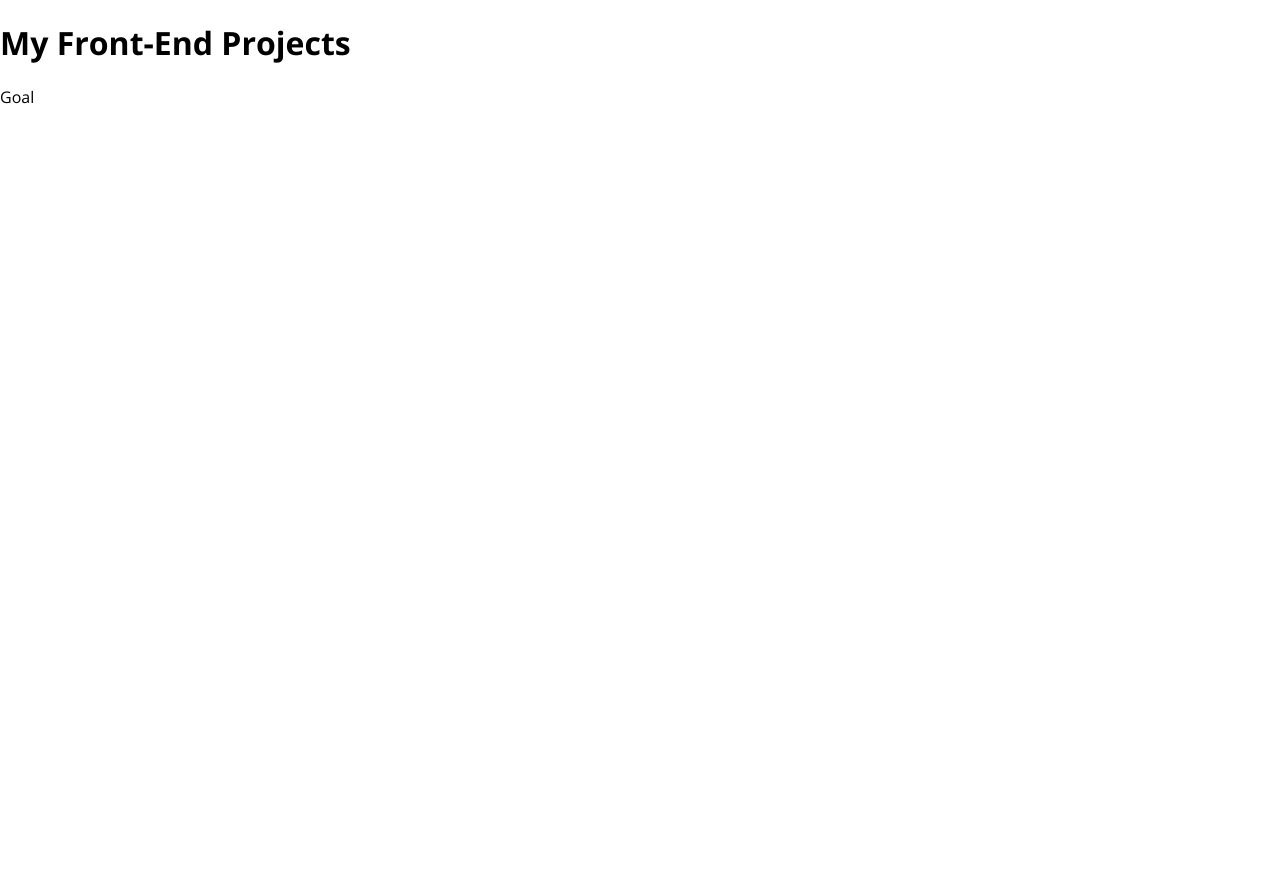
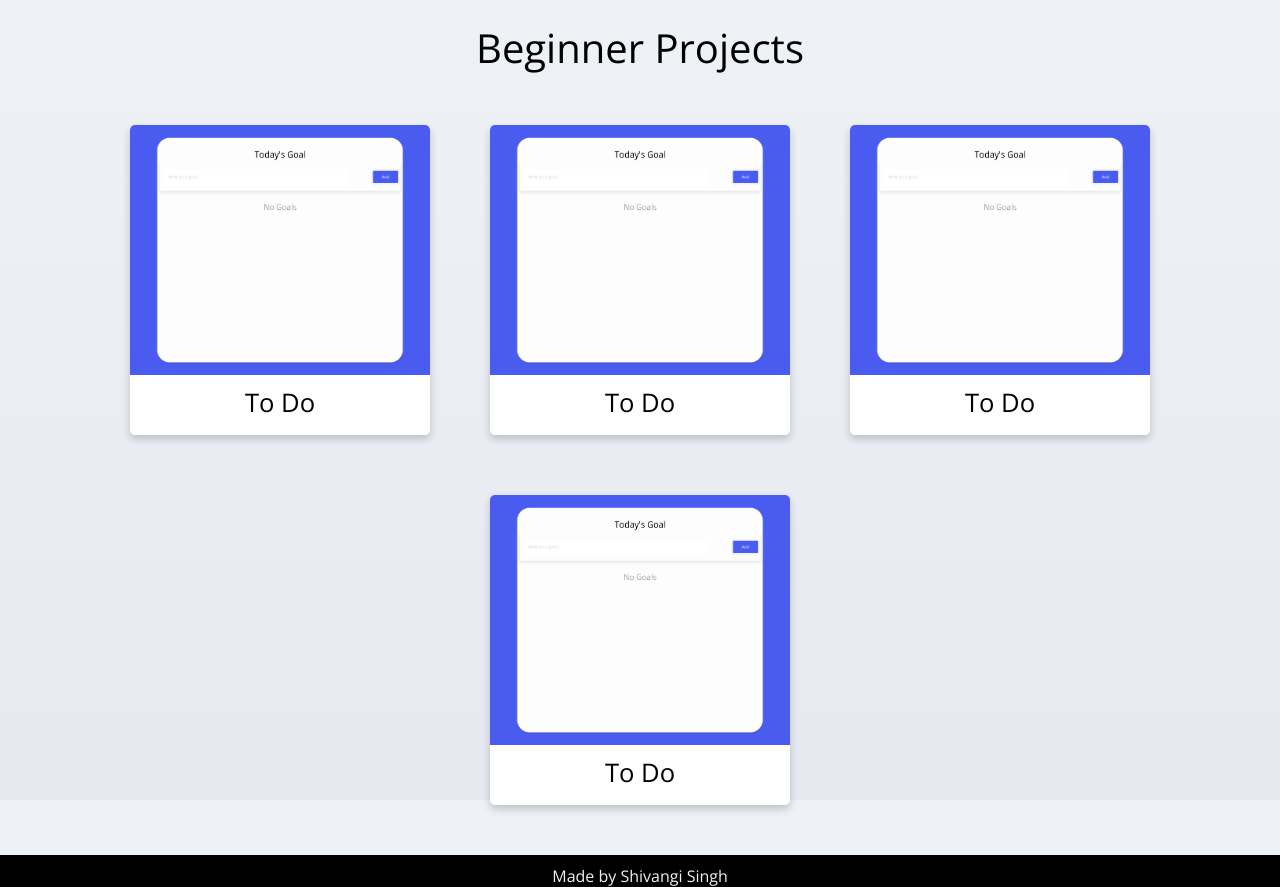
Before and after one commit to Shivangi020/React-Project, a React (Create React App) app: page / in a window 1280 px wide. Before the commit the page ends 800 px from the top, so only its background shows below. Built offline with nearby package versions, Linux system fonts and the light colour scheme.

Commit message:
Implemented basic todo function

```diff
--- /dev/null
+++ b/src/00-MainApp/Card.jsx
@@ -0,0 +1,21 @@
+import React from 'react'
+
+import goalThumbnail from '../Image/goal.png'
+import './MainApp.css'
+
+function Card({navigateHandler}) {
+
+
+  return (
+    <div className='card-cn' onClick={()=>navigateHandler('/togoal')}>
+        <div className='image-cn'>
+            <img src={goalThumbnail} alt='Goal'></img>
+        </div>
+        <div className='detail-cn'>
+            <div className='app-title'>To Do</div>
+        </div>
+    </div>
+  )
+}
+
+export default Card
--- /dev/null
+++ b/src/00-MainApp/Links.jsx
@@ -0,0 +1,31 @@
+import React from "react";
+import Card from "./Card";
+import { useNavigate } from 'react-router-dom'
+
+function Links() {
+  const navigate = useNavigate()
+  const navigateHandler = (path)=>{
+    console.log(path)
+   navigate({
+    pathname:path
+   })
+  }
+  return (
+    <main>
+      <header>
+        <h1>Beginner Projects</h1>
+      </header>
+      <section className="cards">
+       <Card navigateHandler={navigateHandler}/>
+       <Card/>
+       <Card/>
+       <Card/>
+      </section>
+      <footer>
+        Made by Shivangi Singh
+      </footer>
+    </main>
+  );
+}
+
+export default Links;
--- /dev/null
+++ b/src/00-MainApp/MainApp.css
@@ -0,0 +1,67 @@
+main{
+    height: 100vh;
+    display: flex;
+    flex-direction: column;
+    padding-top: 20px;
+}
+.cards{
+    flex: 1;
+    display: flex;
+    flex-wrap: wrap;
+    justify-content: center;
+    padding: 20px;
+    margin: 0 auto;
+}
+
+.card-cn{
+    margin: 30px;
+    width: 300px;
+    height: 310px;
+    box-shadow: 0 4px 8px 0 rgba(0,0,0,0.2);
+    transition: 0.3s;
+    background-color: white;
+    border-radius: 5px;
+    overflow: hidden;
+    cursor: pointer;
+}
+
+.card-cn:hover{
+    box-shadow: 0 8px 16px 0 rgba(0,0,0,0.2);
+}
+.image-cn{
+    width: 100%;
+    height: 250px;
+}
+
+.image-cn img{
+    width: 100%;
+    height: 100%;
+    object-fit: fill;
+}
+
+.detail-cn{
+    height: calc(100% - 250px);
+    display: flex;
+    flex-direction: column;
+    align-items: center;
+}
+
+.app-title{
+    padding-top: 10px;
+    font-size: 1.6em;
+    font-weight: 300;
+}
+
+.horizontal-css{
+    width: 250px;
+    color: #f0f0f0;
+}
+
+footer{
+    text-align: center;
+    padding-top: 10px;
+    font-weight: 200;
+    color: #f0f0f0;
+    background-color: black;
+    height: 55px;
+}
--- a/src/01-ToGoal/EmptyList.jsx
+++ b/src/01-ToGoal/EmptyList.jsx
@@ -2,8 +2,8 @@ import React from 'react'
 
 function EmptyList() {
   return (
-    <div>
-        No Goals Yet
+    <div className='empty-list-cn'>
+        No Goals
     </div>
   )
 }
--- a/src/01-ToGoal/GoalList.jsx
+++ b/src/01-ToGoal/GoalList.jsx
@@ -1,56 +1,56 @@
-import React ,{useContext} from 'react'
-import { GoalGlobalData } from './ToGoal';
-import {FaRegEdit} from 'react-icons/fa'
-import {BsHourglassSplit} from 'react-icons/bs'
-import {RiDeleteBin6Line} from 'react-icons/ri'
+import React, { useContext } from "react";
+import { GoalGlobalData } from "./ToGoal";
+import {RiDeleteBin5Fill} from 'react-icons/ri'
 
 function GoalList() {
   const { goals, setGoals } = useContext(GoalGlobalData);
 
-
   const deleteGoal = (index) => {
-      const removeItem = goals.filter((todo) => {
-        return todo.id !== index;
+    const newGoals = goals.filter((item)=>{
+      return item.id !== index
     });
-      setGoals(removeItem);
+    setGoals(newGoals)
   };
 
+  const handleCheckbox = (e,index) =>{
+    const checkedGoal = [...goals]
+    if(e.target.checked){
+       checkedGoal.map((item)=>{
+        if(item.id === index){
+          item.isCompleted = true
+        }
+        return item
+       })
 
+    }else{
+      checkedGoal.map((item)=>{
+        if(item.id === index){
+          item.isCompleted = false
+        }
+        return item
+      })
+    }
+    setGoals(checkedGoal)
+  }
 
   return (
     <ul className="list">
       {goals.map((goalList, index) => {
-      const { goal, posted_date, due_date, id } = goalList;
+        const { goal, id ,isCompleted} = goalList;
         return (
           <li key={index}>
-          <input type="checkbox"></input>
-          <label>
-            {goal}
-          </label>
-          <div className="due-date-cn">
-            <i className="due-i">
-              <BsHourglassSplit />
-            </i>
-            <span>{due_date}</span>
+            <div  className={isCompleted?'goal-label test':'goal-label'}>
+            <input type="checkbox" onClick={(e)=>handleCheckbox(e,id)}></input>
+            <label>{goal}</label>
             </div>
-          <div className="list-icon-cn">
-            <section className="list-icon">
-              <i className="icon edit-i">
-                <FaRegEdit />
-              </i>
-              <i className="icon del-i">
-                <RiDeleteBin6Line onClick={() => deleteGoal(id)} />
-              </i>
-            </section>
-            <section className="date-cn">
-              <i className="date-i-icon"></i><span className="date-i">{posted_date}</span>
-            </section>
+            <div className="goal-action">
+              <div className="del-i" onClick={()=>deleteGoal(id)}><RiDeleteBin5Fill className="icon"/></div>
             </div>
           </li>
         );
       })}
     </ul>
-  )
+  );
 }
 
-export default GoalList
+export default GoalList;
--- a/src/01-ToGoal/Input.jsx
+++ b/src/01-ToGoal/Input.jsx
@@ -1,22 +1,12 @@
 import React, { useContext, useState } from "react";
 import { GoalGlobalData } from "./ToGoal";
-import { addLeadingZeros, dateFormatter } from "./functions";
+
 
 function Input() {
   const { goals, setGoals } = useContext(GoalGlobalData);
-  let currentDatetime = new Date();
-  let formattedDate =
-    currentDatetime.getFullYear() +
-    "-" +
-    addLeadingZeros(currentDatetime.getMonth() + 1) +
-    "-" +
-    addLeadingZeros(currentDatetime.getDate());
-
   const [inputValue, setInputValue] = useState({
     id: "",
     goal: "",
-    posted_date: new Date().toLocaleDateString(),
-    due_date: new Date().toLocaleDateString(),
     isCompleted: false,
   });
 
@@ -27,21 +17,17 @@ function Input() {
     } else {
       alert("Please write your goal");
     }
-    localStorage.setItem('goals',goals)
     setInputValue({ ...inputValue, goal: "" });
   };
 
   const handleInput = (e) => {
+    const uniqueID = Math.floor(Math.random()*100) + Date.now()+goals.length
+
     setInputValue({
       ...inputValue,
       goal: e.target.value,
-      id: inputValue.goal.length,
+      id: uniqueID,
     });
-  };
-
-  const handledate = (e) => {
-    const due_date = dateFormatter(e.target.value);
-    setInputValue({ ...inputValue, due_date: due_date });
   };
 
   return (
@@ -53,14 +39,6 @@ function Input() {
         onChange={handleInput}
         value={inputValue.goal}
       />
-      <i className="date-in"></i>
-      <input
-        type="date"
-        className="input-date"
-        onChange={handledate}
-        min={formattedDate}
-      ></input>
-      <label className="date-label"></label>
       <button type="submit" className="btn">
         Add
       </button>
--- a/src/01-ToGoal/List.jsx
+++ b/src/01-ToGoal/List.jsx
@@ -6,7 +6,7 @@ import { GoalGlobalData } from "./ToGoal";
 
 function List() {
   const {goals} = useContext(GoalGlobalData)
-  console.log(goals.length)
+
   return (
     <div className="list-cn">
   {
--- a/src/01-ToGoal/ToGoal.jsx
+++ b/src/01-ToGoal/ToGoal.jsx
@@ -1,31 +1,30 @@
-import React ,{createContext, useState}from 'react'
-import Input from './Input'
-import List from './List'
-import './ToGoal.css'
-import {SiCheckmarx} from 'react-icons/si'
+import React, { createContext, useState } from "react";
+import Input from "./Input";
+import List from "./List";
+import "./ToGoal.css";
 
 export const GoalGlobalData = createContext();
 
 function ToGoal() {
-    const [goals ,setGoals] = useState([])
+  const [goals, setGoals] = useState([]);
 
   return (
-    <GoalGlobalData.Provider value={{goals,setGoals}}>
-    <main className='goal-main'>
-       <section className='goal-container'>
-        <header>
-            <span className='h1-icon'><SiCheckmarx/></span><h1>oals</h1>
-        </header>
-        <div className='input-div'>
-            <Input/>
-        </div>
-        <div className='goal-list'>
-            <List/>
-        </div>
-       </section>
-    </main>
+    <GoalGlobalData.Provider value={{ goals, setGoals }}>
+      <div className="goal-main">
+        <section className="goal-container">
+          <header><h1>Today's Goal</h1>
+          </header>
+
+          <div className="input-div">
+            <Input />
+          </div>
+          <div className="goal-list">
+            <List />
+          </div>
+        </section>
+      </div>
     </GoalGlobalData.Provider>
-  )
+  );
 }
 
-export default ToGoal
+export default ToGoal;
--- a/src/App.jsx
+++ b/src/App.jsx
@@ -1,20 +1,15 @@
-import React,{useState,createContext} from "react";
-import { BrowserRouter as Router , Routes, Route } from "react-router-dom";
+import React from "react";
+import { BrowserRouter as Router, Routes, Route } from "react-router-dom";
 import ToGoal from "./01-ToGoal/ToGoal";
-import Links from "./Links";
-export const GlobalData = createContext();
+import Links from "./00-MainApp/Links";
 
 function App() {
-  const [url,setUrl] = useState('');
-
   return (
     <Router>
-    <GlobalData.Provider value={{url,setUrl}}>
       <Routes>
-          <Route path="/" element={<Links/>}></Route>
-          <Route path="/togoal" element={<ToGoal/>} ></Route>
+        <Route path="/" element={<Links />}></Route>
+        <Route path="/togoal" element={<ToGoal />}></Route>
       </Routes>
-    </GlobalData.Provider>
     </Router>
   );
 }
--- a/src/Links.jsx
+++ /dev/null
@@ -1,30 +0,0 @@
-import React from 'react'
-import { useNavigate } from 'react-router-dom'
-
-function Links() {
-  const navigate = useNavigate();
-
-  const handleNavigate = (path)=>{
-
-    navigate({
-      pathname : path
-    })
-  }
-
-  return (
-    <main>
-        <header>
-          <h1>My Front-End Projects</h1>
-          </header>
-        <section>
-            <div className='card card-1'>
-                <div className='image-cn' onClick={()=>handleNavigate('/togoal')}>Goal</div>
-                <div className='link-cn'></div>
-            </div>
-        </section>
-        <footer></footer>
-    </main>
-  )
-}
-
-export default Links
--- a/src/index.css
+++ b/src/index.css
@@ -1,13 +1,22 @@
+@import url('https://fonts.googleapis.com/css2?family=Open+Sans:ital,wght@0,300;0,400;0,500;0,600;0,700;0,800;1,300;1,500;1,600&family=Poppins:wght@100;200;300;400;500;600&display=swap');
 
-@import url('https://fonts.googleapis.com/css2?family=Open+Sans:ital,wght@0,300;0,400;0,500;0,600;0,700;0,800;1,300;1,500;1,600&family=Poppins:wght@100;200;300;400;500;600&display=swap');
+*{
+  box-sizing: border-box;
+}
 body {
   margin: 0;
   font-family: 'Open Sans', sans-serif;
-  box-sizing: border-box;
-  height: 100%;
+  height: 100vh;
+  background-image: linear-gradient(to top, #e6e9f0 0%, #eef1f5 100%);
 }
 
-code {
-  font-family: source-code-pro, Menlo, Monaco, Consolas, 'Courier New',
-    monospace;
+
+header{
+  text-align: center;
 }
+
+header h1{
+  margin: 0;
+  font-size: 2.5em;
+  font-weight: 400;
+}
```
Also changed, not shown: src/01-ToGoal/ToGoal.css (+15 -107 lines), src/Image/goal.png (added), src/Image/no-image.png (added). Lines whose indentation alone changed are shown as unchanged.
